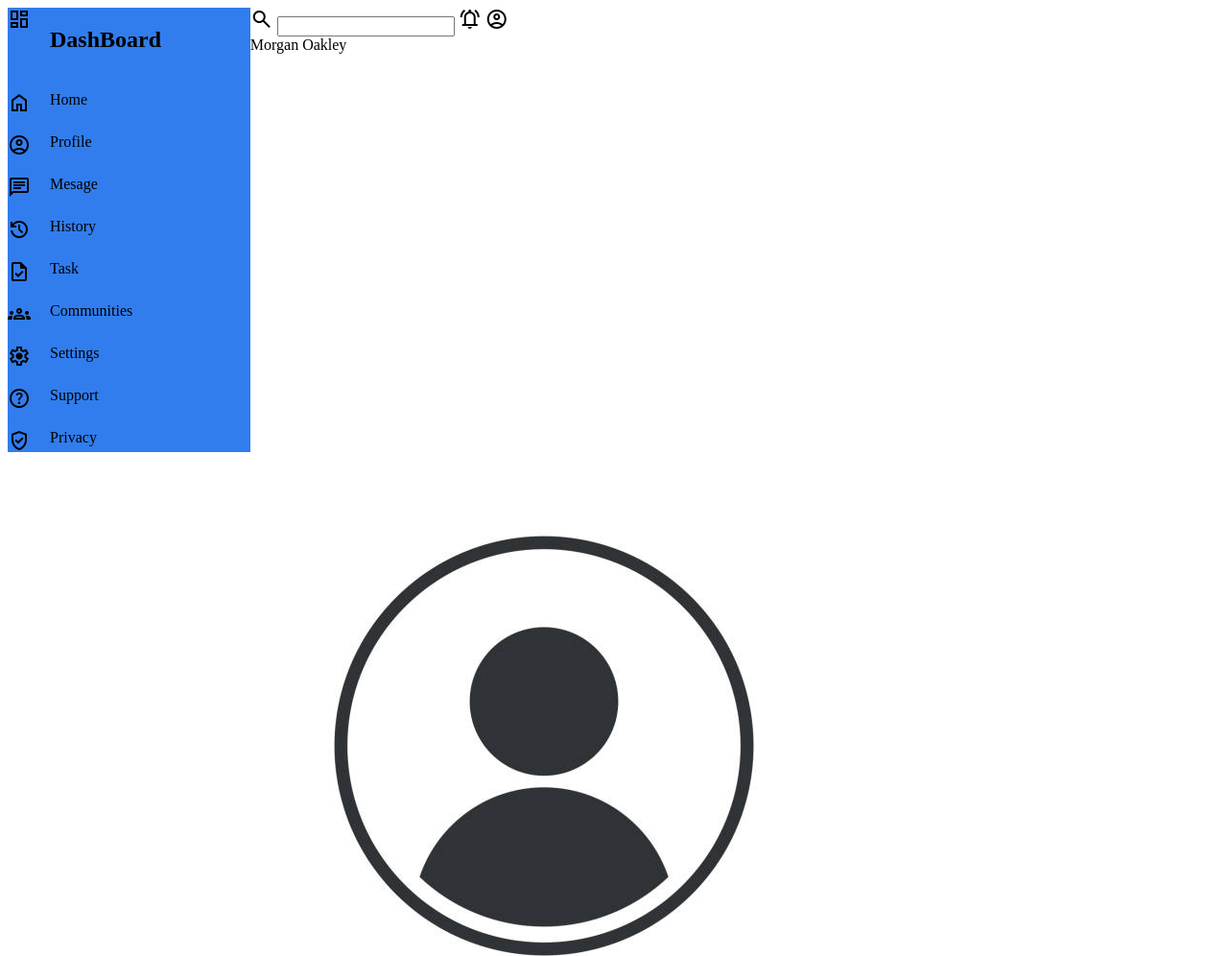
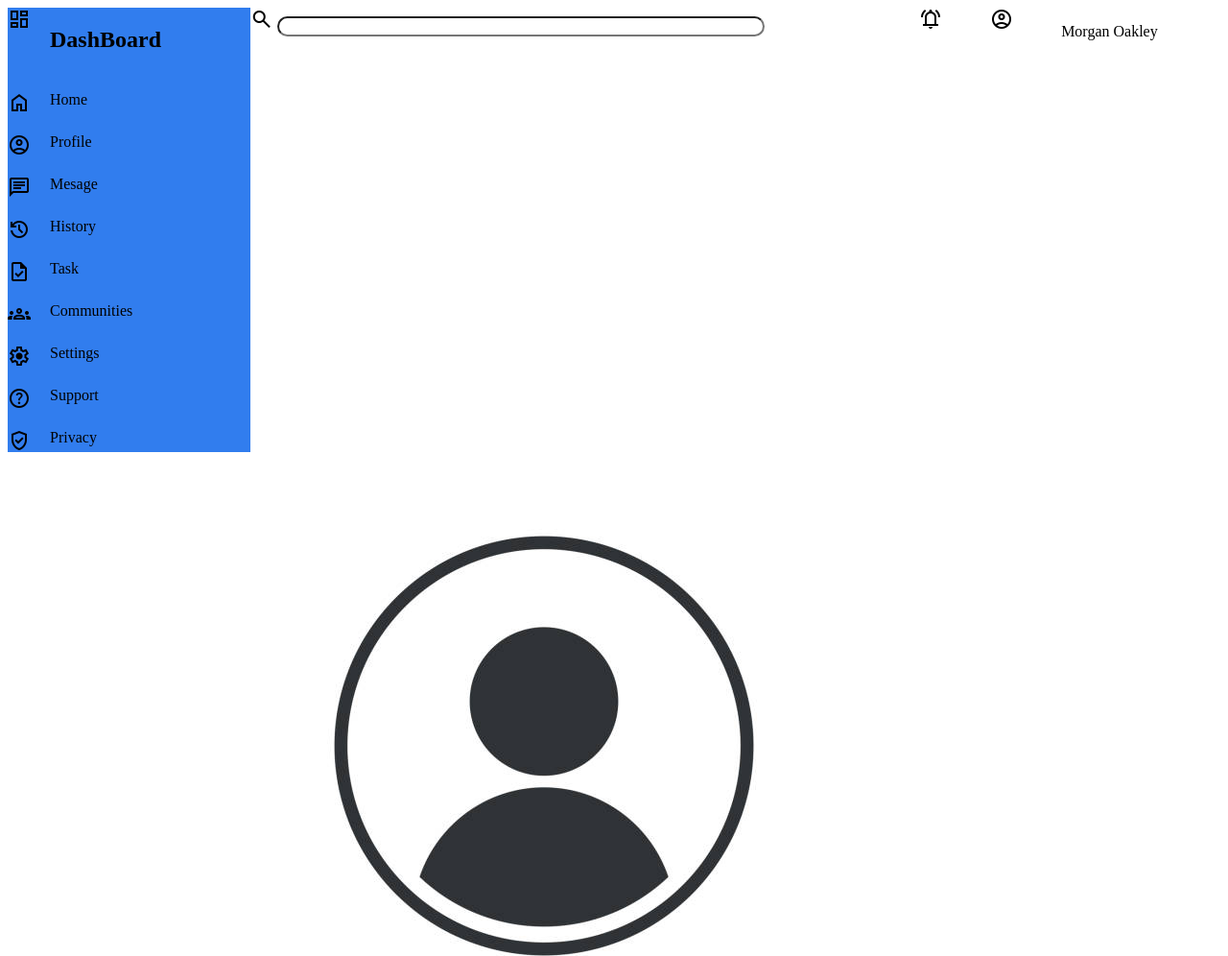
Before and after one commit to BH3Techs/Admin-Dashboard, a plain HTML site: page index.html in a window 1280 px wide. Shown: the top 996 px of the page at 96% size. Drawn offline with nearby package versions, Linux system fonts and the light colour scheme.

Commit message:
Header displays

```diff
--- a/css/style.css
+++ b/css/style.css
@@ -23,12 +23,31 @@ html{
 }
 .header{
     grid-column: 2 / 3;
+    display: grid;
+    height: fit-content;
+    grid-template-columns: 5fr 3fr;
+
+}
+
+.header input{
+    border-radius: 20px;
+    width: 500px;
+}
+.search{
+
+}
+.info{
+    display: flex;
+    justify-content: center;
+    gap: 50px;
 }
 .nav{
     grid-column: 2 / 3;
+
 }
 .projects{
     grid-column: 2 / 3;
+
 }
 .anouncements{
     grid-column: 2 / 3;
--- a/index.html
+++ b/index.html
@@ -11,11 +11,16 @@
 <body>
     <div class="container">
         <div class="header">
-            <span class="material-symbols-outlined">search</span>
+            <div class="serach">
+                <span class="material-symbols-outlined">search</span>
             <input type="text" class="searchbar">
-            <span class="material-symbols-outlined">notifications_active</span>
-            <span class="material-symbols-outlined">account_circle </span>
-            <div>Morgan Oakley</div>
+            </div>
+
+            <div class="info">
+                <span class="material-symbols-outlined">notifications_active</span>
+                <span class="material-symbols-outlined">account_circle </span>
+                <p>Morgan Oakley</p>
+            </div>
         </div>
 
         <div class="sidebar">
```
